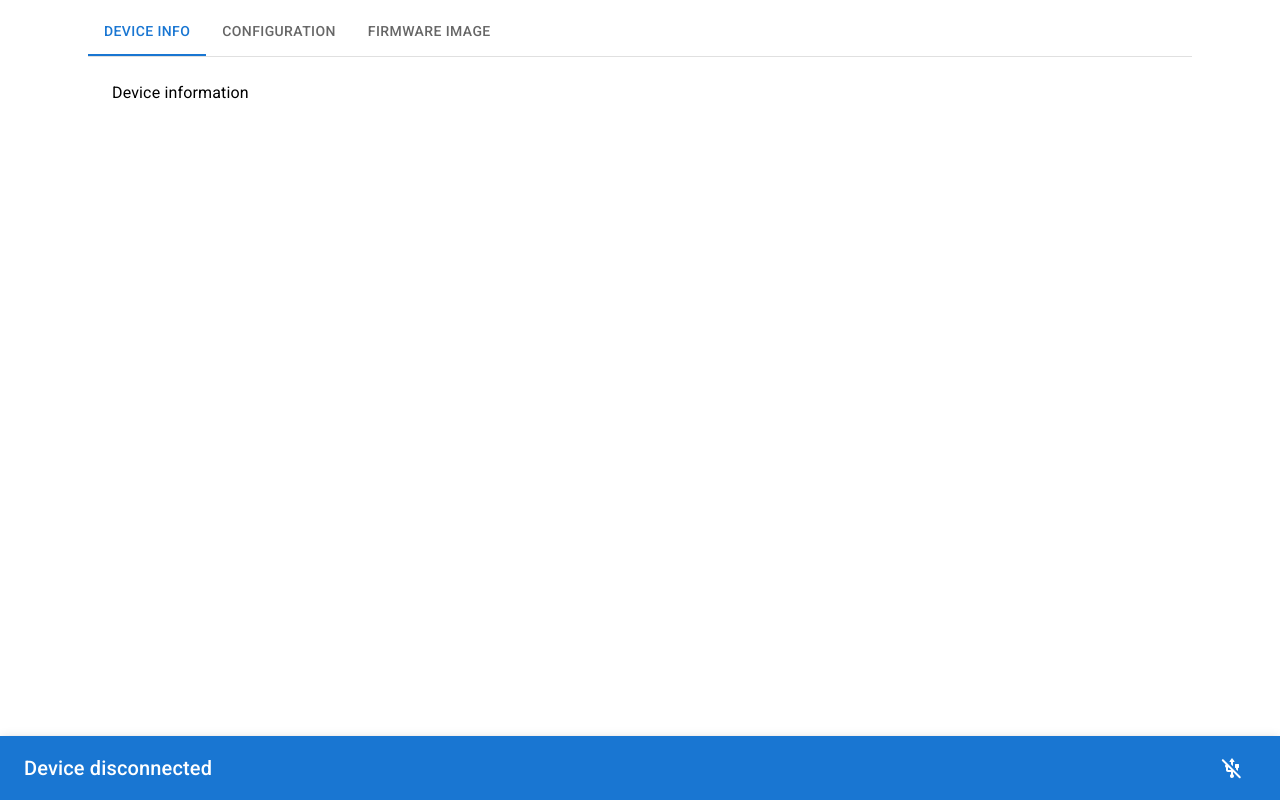
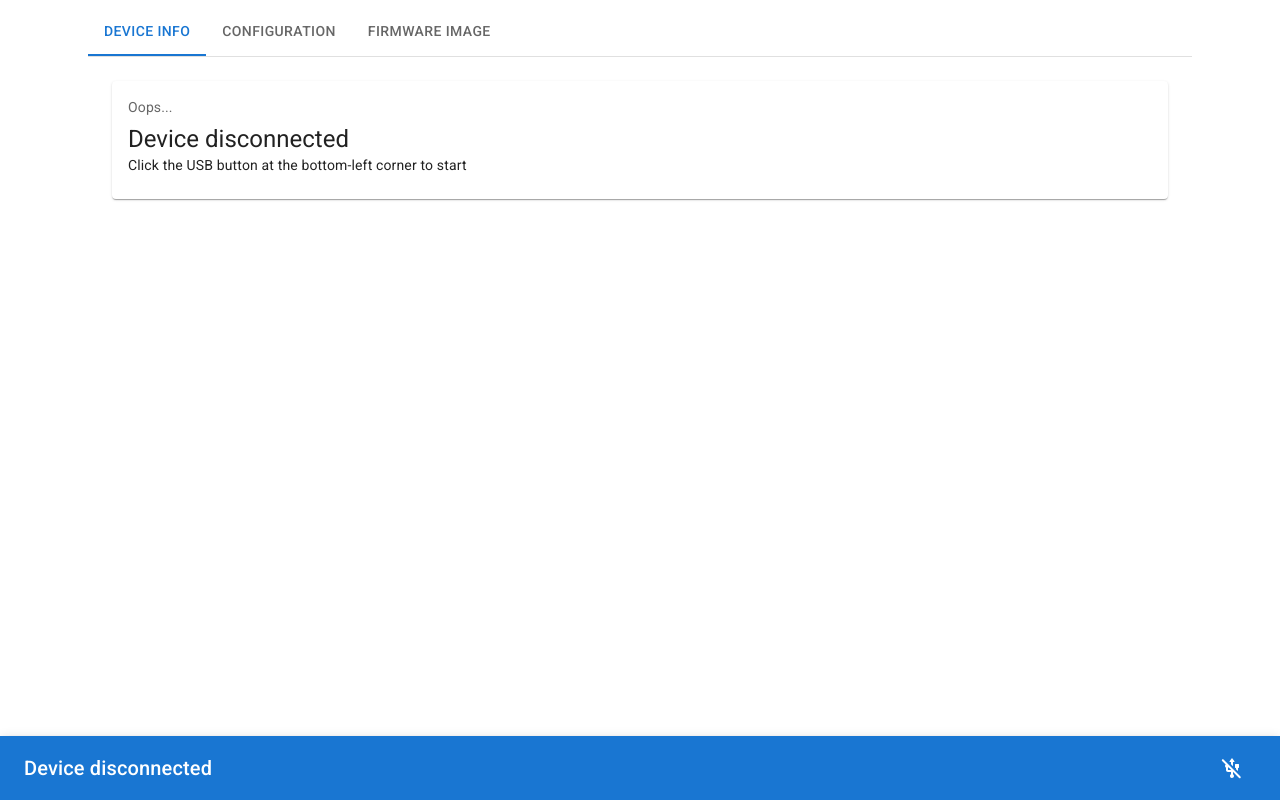
Before and after one commit to huming2207/soul-composer-app, a React (Vite) app: page / in a window 1280 px wide. Built offline with nearby package versions, Linux system fonts and the light colour scheme.

Commit message:
frontend: deviceInfoView: init

```diff
--- /dev/null
+++ b/src/components/deviceInfoView.tsx
@@ -0,0 +1,75 @@
+import { AssignmentTurnedIn, Build, Fingerprint, Memory } from '@mui/icons-material';
+import { Card, CardContent, Typography, Avatar, List, ListItem, ListItemAvatar, ListItemText } from '@mui/material';
+import { Observer } from 'mobx-react-lite';
+import React, { useState } from 'react';
+import SoulDeviceStateInstance from '../models/SoulDevice';
+import { queryDeviceInfo, SoulDeviceInfo, SoulPacket } from '../native/invoke';
+
+export const DeviceInfoView = (): JSX.Element => {
+  const deviceState = SoulDeviceStateInstance;
+  const [deviceInfo, setDeviceInfo] = useState<SoulPacket<SoulDeviceInfo>>();
+  const refreshDeviceInfo = () => {
+    (async () => {
+      setDeviceInfo(await queryDeviceInfo());
+    })();
+  };
+
+  return (
+    <Observer>
+      {() => {
+        if (deviceState.selectedDevice) {
+          refreshDeviceInfo();
+        }
+
+        return deviceState.selectedDevice ? (
+          <List sx={{ width: '100%', maxWidth: 600, bgcolor: 'background.paper' }}>
+            <ListItem>
+              <ListItemAvatar>
+                <Avatar>
+                  <AssignmentTurnedIn />
+                </Avatar>
+              </ListItemAvatar>
+              <ListItemText primary="Model name" secondary={deviceInfo?.body.devModel || 'Unknown'} />
+            </ListItem>
+            <ListItem>
+              <ListItemAvatar>
+                <Avatar>
+                  <Fingerprint />
+                </Avatar>
+              </ListItemAvatar>
+              <ListItemText primary="Serial number" secondary={deviceState.selectedDevice.serialNumber || 'Unknown'} />
+            </ListItem>
+            <ListItem>
+              <ListItemAvatar>
+                <Avatar>
+                  <Build />
+                </Avatar>
+              </ListItemAvatar>
+              <ListItemText primary="Firmware version" secondary={deviceInfo?.body.devBuild || 'Unknown'} />
+            </ListItem>
+            <ListItem>
+              <ListItemAvatar>
+                <Avatar>
+                  <Memory />
+                </Avatar>
+              </ListItemAvatar>
+              <ListItemText primary="SDK version" secondary={deviceInfo?.body.espIdfVer || 'Unknown'} />
+            </ListItem>
+          </List>
+        ) : (
+          <Card sx={{ minWidth: 275 }}>
+            <CardContent>
+              <Typography sx={{ fontSize: 14 }} color="text.secondary" gutterBottom>
+                Oops...
+              </Typography>
+              <Typography variant="h5" component="div">
+                Device disconnected
+              </Typography>
+              <Typography variant="body2">Click the USB button at the bottom-left corner to start</Typography>
+            </CardContent>
+          </Card>
+        );
+      }}
+    </Observer>
+  );
+};
--- a/src/components/mainView.tsx
+++ b/src/components/mainView.tsx
@@ -1,5 +1,7 @@
 import { Box, Container, Tab, Tabs, Typography } from '@mui/material';
 import React, { useState } from 'react';
+import { ConfigView } from './configView';
+import { DeviceInfoView } from './deviceInfoView';
 
 interface TabPanelProps {
   children?: React.ReactNode;
@@ -18,11 +20,7 @@ function TabPanel(props: TabPanelProps) {
       aria-labelledby={`simple-tab-${index}`}
       {...other}
     >
-      {value === index && (
-        <Box sx={{ p: 3 }}>
-          <Typography>{children}</Typography>
-        </Box>
-      )}
+      {value === index && <Box sx={{ p: 3 }}>{children}</Box>}
     </div>
   );
 }
@@ -52,7 +50,7 @@ export const MainView = (): JSX.Element => {
           </Tabs>
         </Box>
         <TabPanel value={value} index={0}>
-          Device information
+          <DeviceInfoView />
         </TabPanel>
         <TabPanel value={value} index={1}>
           Configuration
```
